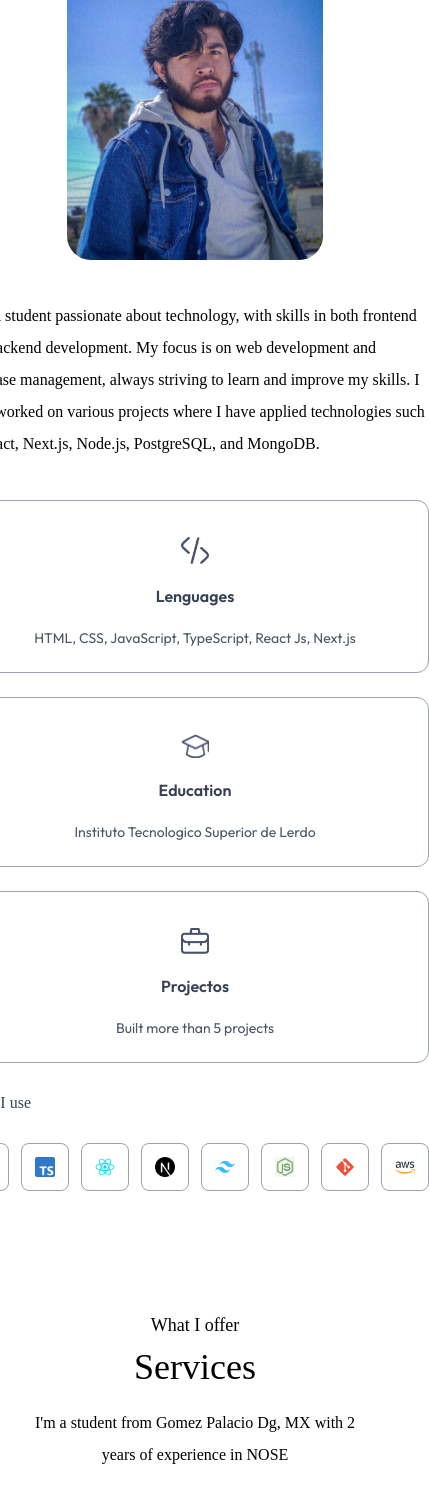
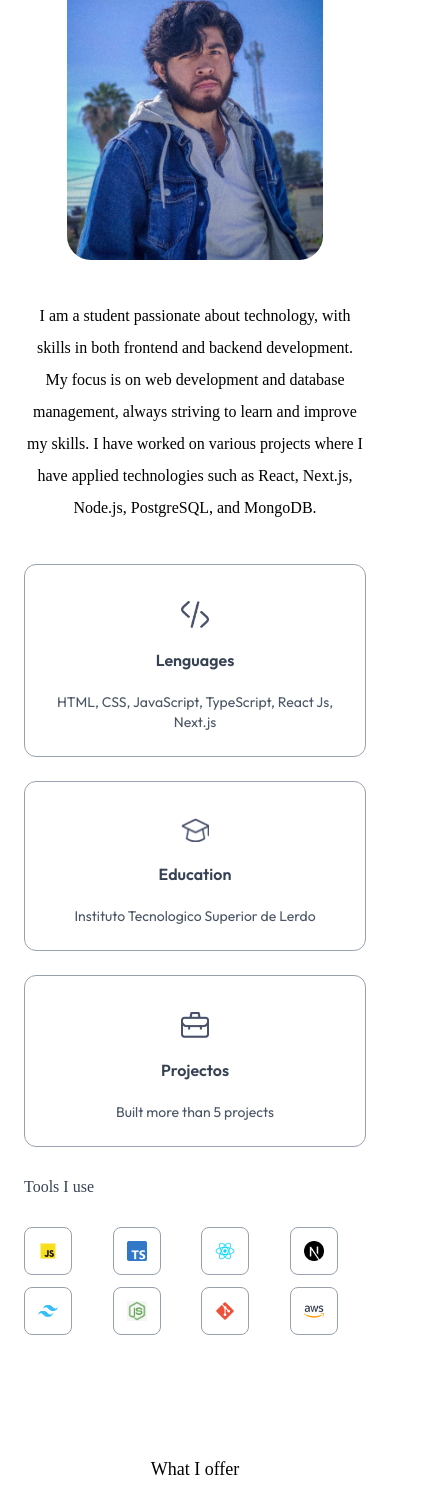
Before and after one commit to VicVaporub14/portafolio-web, a Next.js app: page / in a window 390 px wide. Shown: the part 1086-2583 px from the top of the page, 429 px wide, since content can reach past the window. Built offline with nearby package versions, Linux system fonts and the light colour scheme; a web font is replaced by a local one.

Commit message:
Cambios en vista About para diseño responsive

```diff
--- a/app/components/About.jsx
+++ b/app/components/About.jsx
@@ -4,7 +4,7 @@ import React from 'react'
 
 export default function About() {
   return (
-    <div id='about' className='w-full py-10 px-6 scroll-mt-20'> {/* px-[12%] */}
+    <div id='about' className='w-full py-10 px-6 scroll-mt-20 mx-auto'> {/* px-[12%] */}
         <h4 className='text-center mb-2 text-lg font-ovo'>Introduction</h4>
         <h2 className='text-center text-4xl font-ovo'>About me</h2>
         <div className='flex w-full flex-col lg:flex-row lg:justify-center items-center gap-10 my-10 mx-auto'>
@@ -16,7 +16,7 @@ export default function About() {
                 />
             </div>
             <div className=''> {/* flex-1 */}
-                <p className='mb-10 max-w-2xl font-ovo'>I am a student passionate about technology, with skills in both frontend and backend development. My focus is on web development and database management, always striving to learn and improve my skills. I have worked on various projects where I have applied technologies such as React, Next.js, Node.js, PostgreSQL, and MongoDB.</p>
+                <p className='mb-10 text-center max-w-2xl font-ovo '>I am a student passionate about technology, with skills in both frontend and backend development. My focus is on web development and database management, always striving to learn and improve my skills. I have worked on various projects where I have applied technologies such as React, Next.js, Node.js, PostgreSQL, and MongoDB.</p>
 
                 <ul className='grid grid-cols-1 sm:grid-cols-3 gap-6 max-w-2xl'>
                     {infoList.map(({icon, iconDark, title, description}, index) => (
@@ -32,8 +32,9 @@ export default function About() {
                     ))}
                 </ul>
 
+                <div className=''>
                     <h4 className='my-6 text-gray-700 font-ovo'>Tools I use</h4>
-                <ul className='flex items-center gap-3 sm:gap-5'>
+                    <ul className='grid grid-cols-4 sm:flex items-center gap-3 sm:gap-5'>
                         {toolsData.map((tool, index) => (
                             <li
                                 key={index}
@@ -46,5 +47,6 @@ export default function About() {
                 </div>
             </div>
         </div>
+    </div>
   )
 }
--- a/assets/assets.js
+++ b/assets/assets.js
@@ -38,7 +38,6 @@ import nodejs_icon from './nodejs.png'
 import nextjs_icon from './nextjs.png'
 import expressjs_icon from './expressjs.png'
 import git_icon from './git.png'
-import mongodb_icon from './mongodb.png'
 import aws_icon from './aws.png'
 
 export const assets = {
@@ -82,7 +81,6 @@ export const assets = {
     nextjs_icon,
     expressjs_icon,
     git_icon,
-    mongodb_icon,
     aws_icon
 };
 
```
Also changed, not shown: assets/mongodb.png (deleted). Lines whose indentation alone changed are shown as unchanged.
